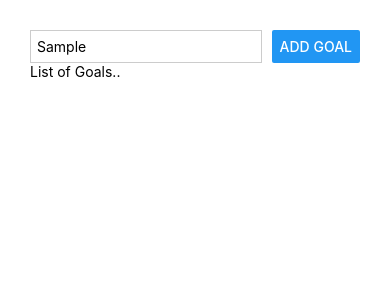
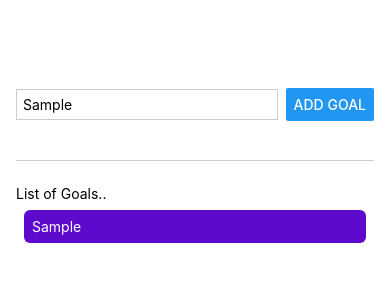
Before and after one commit to Xheghun/RNTest, a React Native app: screen / in a window 390 px wide. Both pictures are taken after typing "Sample" into the empty fields and a click on the button "ADD GOAL". Shown: the top 300 px of the page. Built offline with nearby package versions, Linux system fonts and the light colour scheme.

Commit message:
add scroll and dynamic list

```diff
--- a/App.js
+++ b/App.js
@@ -1,17 +1,38 @@
 
-import { Button, Text, TextInput, View } from 'react-native';
+import { Button, Text, TextInput, View, ScrollView } from 'react-native';
 
 import { styles } from './styles/styles.js'
 
+import { useState } from 'react';
+
 export default function App() {
+
+  const [enteredGoalText, setEnteredGoal] = useState("");
+  const [courseGoals, setCourseGoals] = useState([])
+
+  function goalInputHandler(enteredText) {
+    setEnteredGoal(enteredText);
+  }
+
+  function addGoalInput() {
+    setCourseGoals(currentGoals =>  [...currentGoals, enteredGoalText])
+  }
+
   return (
     <View style={styles.appContainer}>
       <View style={styles.inputContainer}>
-        <TextInput style={styles.textInput} placeholder='Enter your course goal'/>
-        <Button title='Add Goal' />
+        <TextInput style={styles.textInput} placeholder='Enter your course goal' onChangeText={goalInputHandler} />
+        <Button title='Add Goal' onPress={addGoalInput} />
       </View>
-      <View>
+      <View style={styles.goalsContainer}>
+      <ScrollView>
         <Text>List of Goals..</Text>
+        {courseGoals.map((goal) =>
+        <View style={styles.listItemContainer}>
+          <Text style={styles.listItem} key={goal}>{goal}</Text>
+        </View>
+        )}
+      </ScrollView>
       </View>
     </View>
   );
--- a/styles/styles.js
+++ b/styles/styles.js
@@ -1,21 +1,44 @@
 import { StyleSheet } from "react-native";
+import { Colors } from "react-native/Libraries/NewAppScreen";
 
 export const styles = StyleSheet.create({
     appContainer: {
-        padding: 30,
+        paddingTop: 50,
+        paddingHorizontal: 16,
+        flex: 1
     },
 
     inputContainer: {
+        flex: 1,
         flexDirection: "row",
         justifyContent: "space-between",
+        alignItems: 'center',
+        marginBottom: 24,
+        borderBottomWidth: 1,
+        borderBottomColor: '#cccccc'
+    },
 
+    goalsContainer: {
+        flex: 6,
     },
 
     textInput: {
         borderWidth: 1,
         borderColor: "#cccccc",
         width: '75%',
-        marginRight: 10,
+        marginRight: 8,
         padding: 6
+    },
+
+
+    listItemContainer: {
+        margin: 8,
+        padding: 8,
+        borderRadius: 6,
+        backgroundColor: "#5e0acc",
+    },
+
+    listItem: {
+        color: "white"
     }
 });
```
